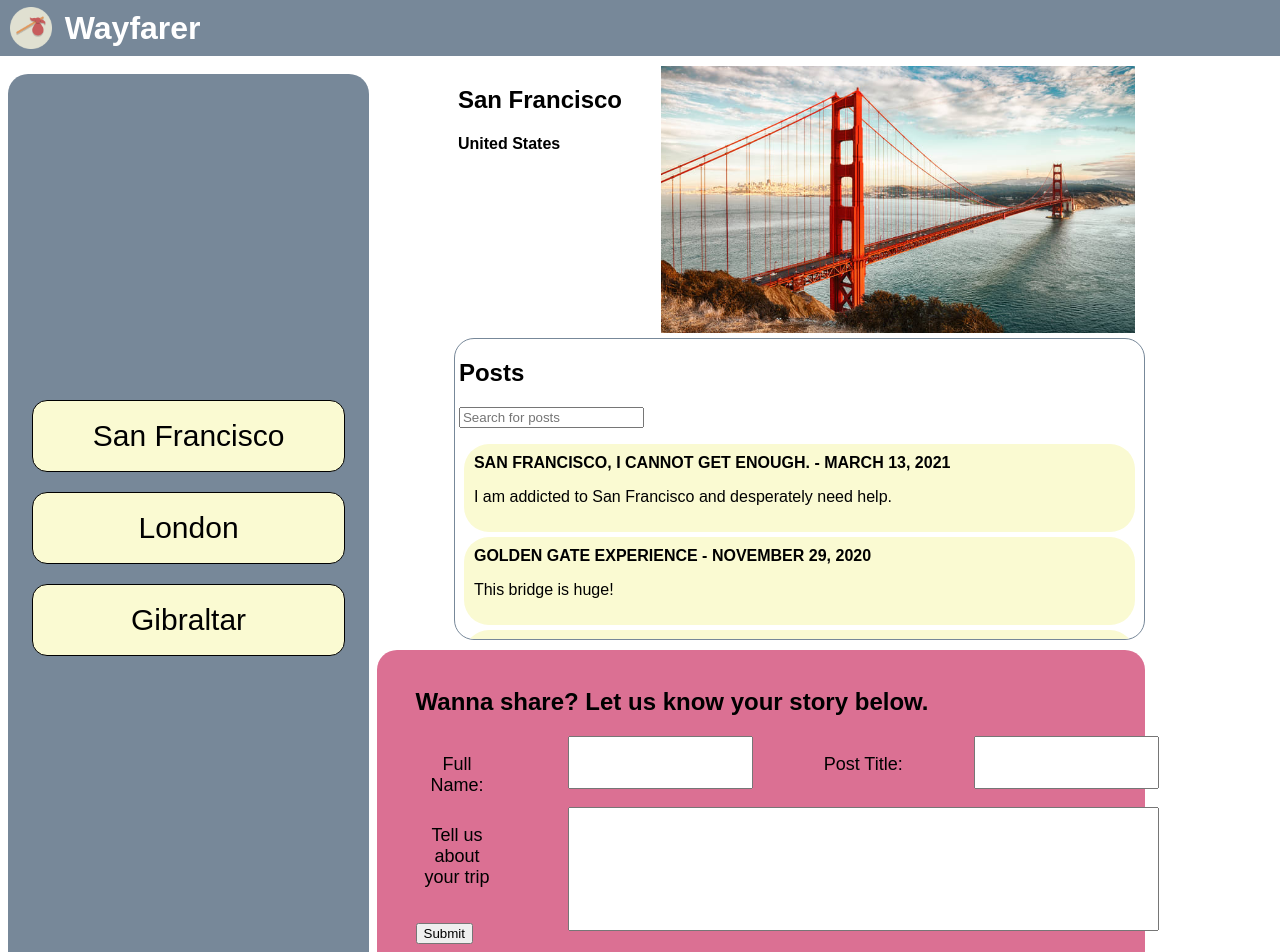
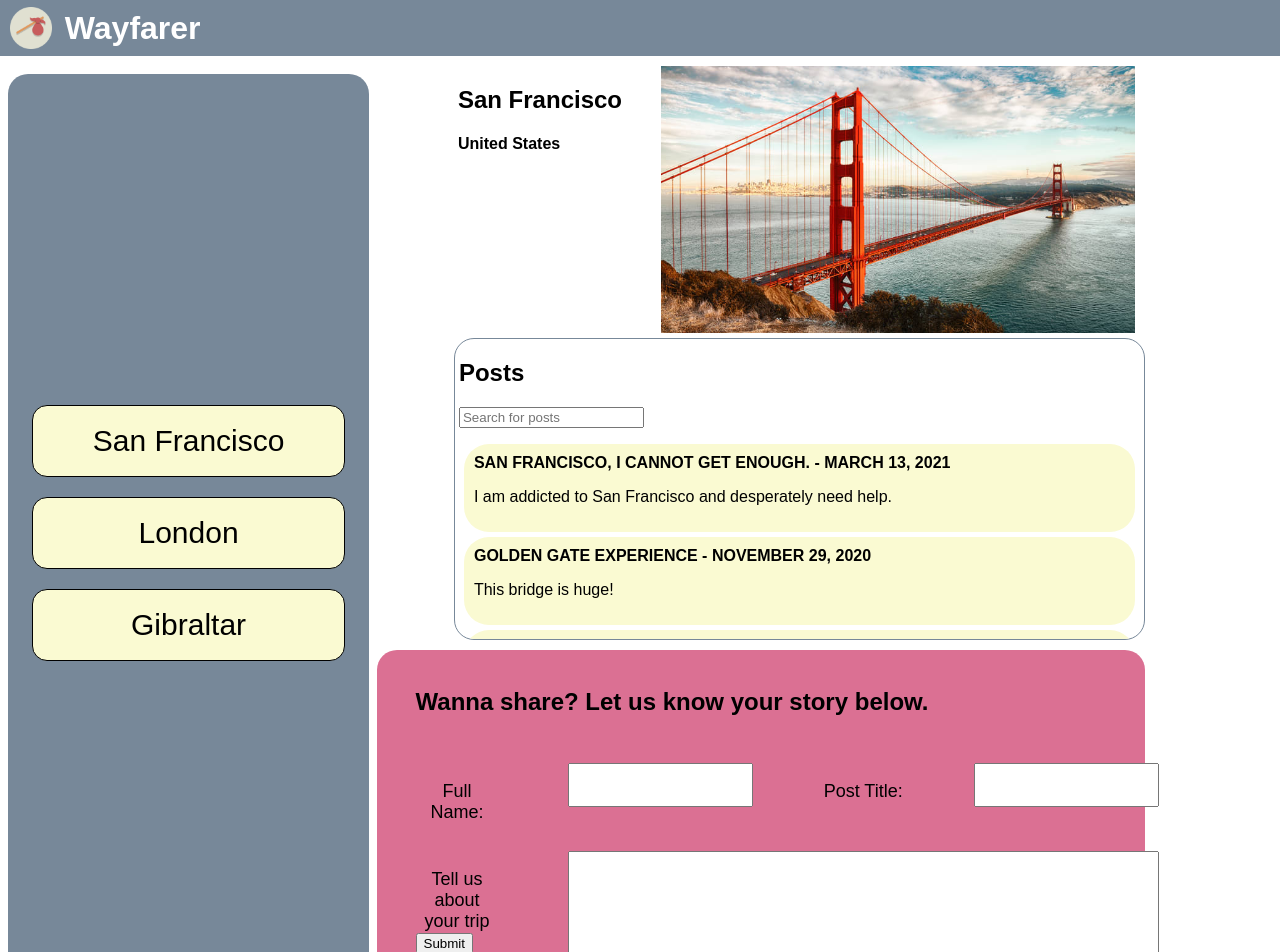
Before and after one commit to jackcurtin/wayfarer, an Angular app: page /cities/1 in a window 1280 px wide. Shown: the top 952 px of the page. Built offline with nearby package versions, Linux system fonts and the light colour scheme.

Commit message:
angular validation complete, a few bugs

```diff
--- a/src/app/cities/post-form/post-form.component.css
+++ b/src/app/cities/post-form/post-form.component.css
@@ -10,13 +10,15 @@
 #form_forms{
   display: grid;
   grid-template-columns: 12% auto 12% auto;
-  grid-template-rows: 30% 70%;
+  grid-template-rows: 5% 25% 5% 65%;
   grid-gap: 10%;
 }
 #body_tag{
+  grid-row-start: 4;
   grid-column-end: 2;
 }
 #body_form{
+  grid-row-start: 4;
   grid-column-start: 2;
   grid-column-end: 5;
 }
@@ -25,5 +27,35 @@ p{
   text-align: center;
 }
 #submit{
-  margin-top: 10px;
+  margin-top: 20px;
 }
+#author_tag{
+  grid-row-start: 2;
+  grid-column-start: 1;
+}
+#title_tag{
+  grid-column-start: 3;
+  grid-row-start: 2;
+}
+#author_input{
+  grid-column-start: 2;
+  grid-row-start: 2;
+}
+#title_input{
+  grid-row-start: 2;
+  grid-column-start: 4;
+}
+#body_alert{
+  grid-row-start: 3;
+  grid-column-start: 2;
+  grid-column-end: 4;
+}
+
+#author_alert{
+  grid-row-start: 1;
+  grid-column-start: 2;
+}
+#title_alert{
+  grid-row-start: 1;
+  grid-column-start: 4;
+}
--- a/src/app/cities/post-form/post-form.component.html
+++ b/src/app/cities/post-form/post-form.component.html
@@ -1,24 +1,30 @@
-<form id="post_form">
+<form id="post_form" ngNativeValidate>
   <h2 id="form_heading">Wanna share? Let us know your story below.</h2>
   <div id="form_forms">
-    <p>Full Name:</p>
+    <p id="author_tag" >Full Name:</p>
     <input [(ngModel)]="author" name="author" type="text"
-           required maxlength="30" #anAuthor="ngModel">
-    <div *ngIf="anAuthor.invalid && (anAuthor.touched)" class="alert">
+           required maxlength="30" #anAuthor="ngModel" id="author_input">
+    <div *ngIf="anAuthor.invalid && (anAuthor.touched)" id="author_alert">
       <div *ngIf="anAuthor.errors.required">
         Your name is required.
       </div>
     </div>
-    <p>Post Title:</p>
+    <p id="title_tag">Post Title:</p>
     <input [(ngModel)]="title" name="title" type="text"
-           required="" maxlength="200" #aTitle="ngModel">
-    <div *ngIf="aTitle.invalid && (aTitle.touched)" class="alert">
+           required="" maxlength="200" #aTitle="ngModel" id="title_input">
+    <div *ngIf="aTitle.invalid && (aTitle.touched)" id="title_alert">
       <div *ngIf="aTitle.errors.required">
         You must enter a title.
       </div>
     </div>
     <p id="body_tag">Tell us about your trip</p>
-    <input [(ngModel)]="body" name="body" type="text" id="body_form" required minlength="12">
+    <input [(ngModel)]="body" name="body" type="text" id="body_form"
+           required minlength="12" #aBody="ngModel">
+    <div *ngIf="aBody.invalid && (aBody.touched)" id="body_alert">
+      <div *ngIf="aBody.errors.required || aBody.errors.minLength">
+        Minimum 12 characters required
+      </div>
+    </div>
   </div>
   <input (click)="createPost(author, title, body)" type="submit" value="Submit" id="submit">
 </form>
```
